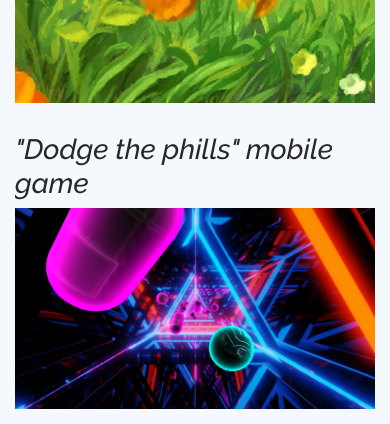
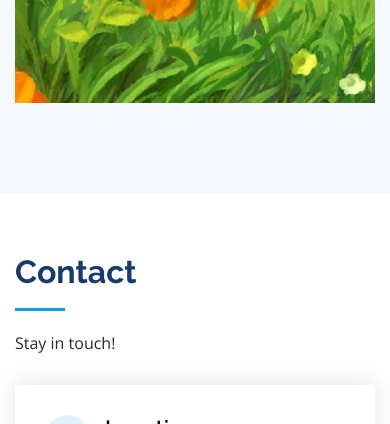
Before and after one commit to kurumsaleyup/kurumsaleyup.github.io, a plain HTML site: page index.html in a window 390 px wide. Shown: the part 8420-8844 px from the top of the page. Drawn offline with nearby package versions, Linux system fonts and the light colour scheme.

Commit message:
unnecessary projects commented out

```diff
--- a/index.html
+++ b/index.html
@@ -506,12 +506,11 @@
           </div>
         </div>
 
-          <div class="col-lg-6 col-md-6 portfolio-item filter-3D">
+          <!-- <div class="col-lg-6 col-md-6 portfolio-item filter-3D">
             <div class="portfolio-wrap">
                 <h3><em>"Dodge the phills" mobile game</em></h3>
               <img src="assets/img/portfolio/dodgephillsgame.png" class="img-fluid" alt="">
               <div class="portfolio-links">
-                <!-- <a href="assets/img/portfolio/dodgephillsgame.png" data-gall="portfolioGallery" class="venobox" title="App 1"><i class="bx bx-plus"></i></a> -->
                 <a href="portfolio-details-dodgethephills.html" title="More Details"><i class="bx bx-link"></i></a>
               </div>
             </div>
@@ -521,7 +520,6 @@
                 <h3><em>"The Cube" computer game</em></h3>
               <img src="assets/img/portfolio/cubegame.png" class="img-fluid" alt="">
               <div class="portfolio-links">
-                <!-- <a href="assets/img/portfolio/cubegame.png" data-gall="portfolioGallery" class="venobox" title="App 1"><i class="bx bx-plus"></i></a> -->
                 <a href="portfolio-details-cubegame.html" title="More Details"><i class="bx bx-link"></i></a>
               </div>
             </div>
@@ -532,7 +530,6 @@
                 <h5><em>"StackUp" mobile game</em></h5>
               <img src="assets/img/portfolio/StackUp.png" class="img-fluid" alt="">
               <div class="portfolio-links">
-                <!-- <a href="assets/img/portfolio/ballgame.png" data-gall="portfolioGallery" class="venobox" title="Web 3"><i class="bx bx-plus"></i></a> -->
                 <a href="portfolio-details-StackUp.html" title="More Details"><i class="bx bx-link"></i></a>
               </div>
             </div>
@@ -543,7 +540,6 @@
                 <h5><em>"Inverse kinematics Demo" mobile game</em></h5>
               <img src="assets/img/portfolio/IK-demo.png" class="img-fluid" alt="">
               <div class="portfolio-links">
-                <!-- <a href="assets/img/portfolio/ballgame.png" data-gall="portfolioGallery" class="venobox" title="Web 3"><i class="bx bx-plus"></i></a> -->
                 <a href="portfolio-details-IK-demo.html" title="More Details"><i class="bx bx-link"></i></a>
               </div>
             </div>
@@ -554,11 +550,10 @@
                 <h5><em>"Climbing top" mobile game</em></h5>
               <img src="assets/img/portfolio/ballgame.png" class="img-fluid" alt="">
               <div class="portfolio-links">
-                <!-- <a href="assets/img/portfolio/ballgame.png" data-gall="portfolioGallery" class="venobox" title="Web 3"><i class="bx bx-plus"></i></a> -->
                 <a href="portfolio-details-climbingtop.html" title="More Details"><i class="bx bx-link"></i></a>
               </div>
             </div>
-          </div>
+          </div> -->
 
           <!-- <div class="col-lg-4 col-md-6 portfolio-item filter-card">
             <div class="portfolio-wrap">
```
